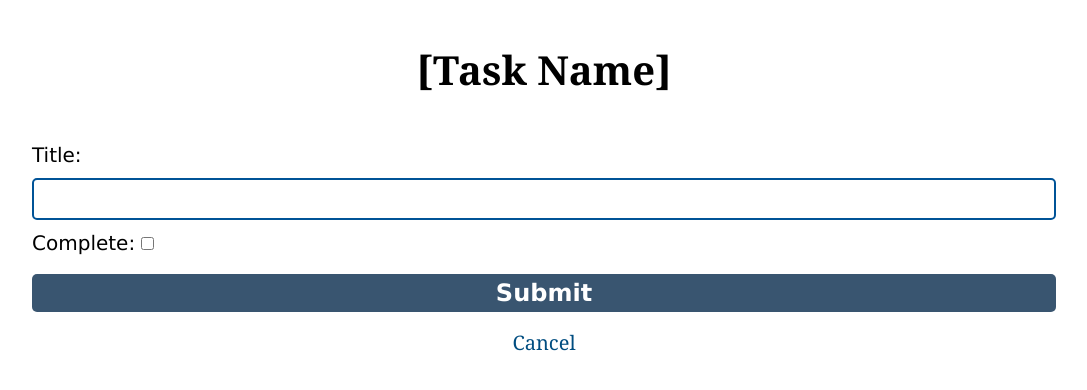
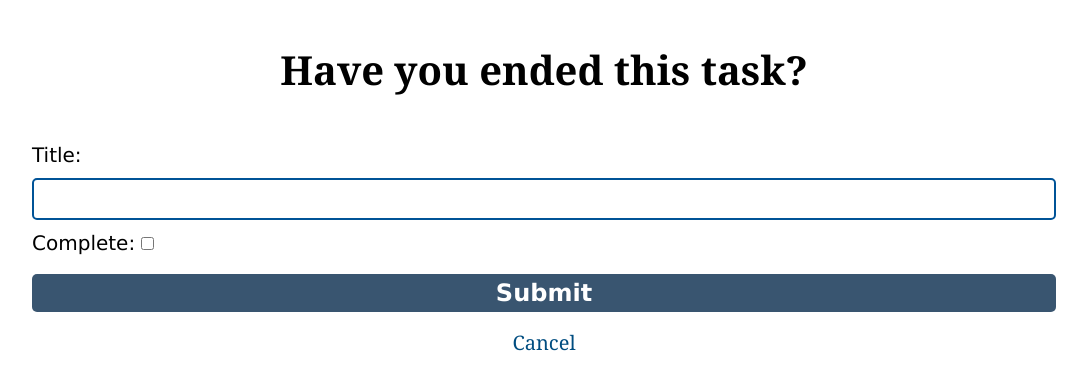
Before and after one commit to LucasLeNumerique/myDjangoHub, a Django app: template todolist/templates/todolist/update_task.html in a window 1280 px wide. Shown: the part 170-560 px from the top of the page, without its empty margins (96-1183 px from the left). Run offline with Django 4.2, Linux system fonts and the light colour scheme; the template is opened without the code that fills it: values that come from a table or form of the project are taken from there, others are empty.

Commit message:
update december 2022

```diff
--- a/todolist/templates/todolist/update_task.html
+++ b/todolist/templates/todolist/update_task.html
@@ -20,7 +20,7 @@
     </header>
 
     <main>
-        <h1> [Task Name] </h1>
+        <h1> Have you ended this task? </h1>
 
         <form action="" method="POST">
             {% csrf_token %}
```
